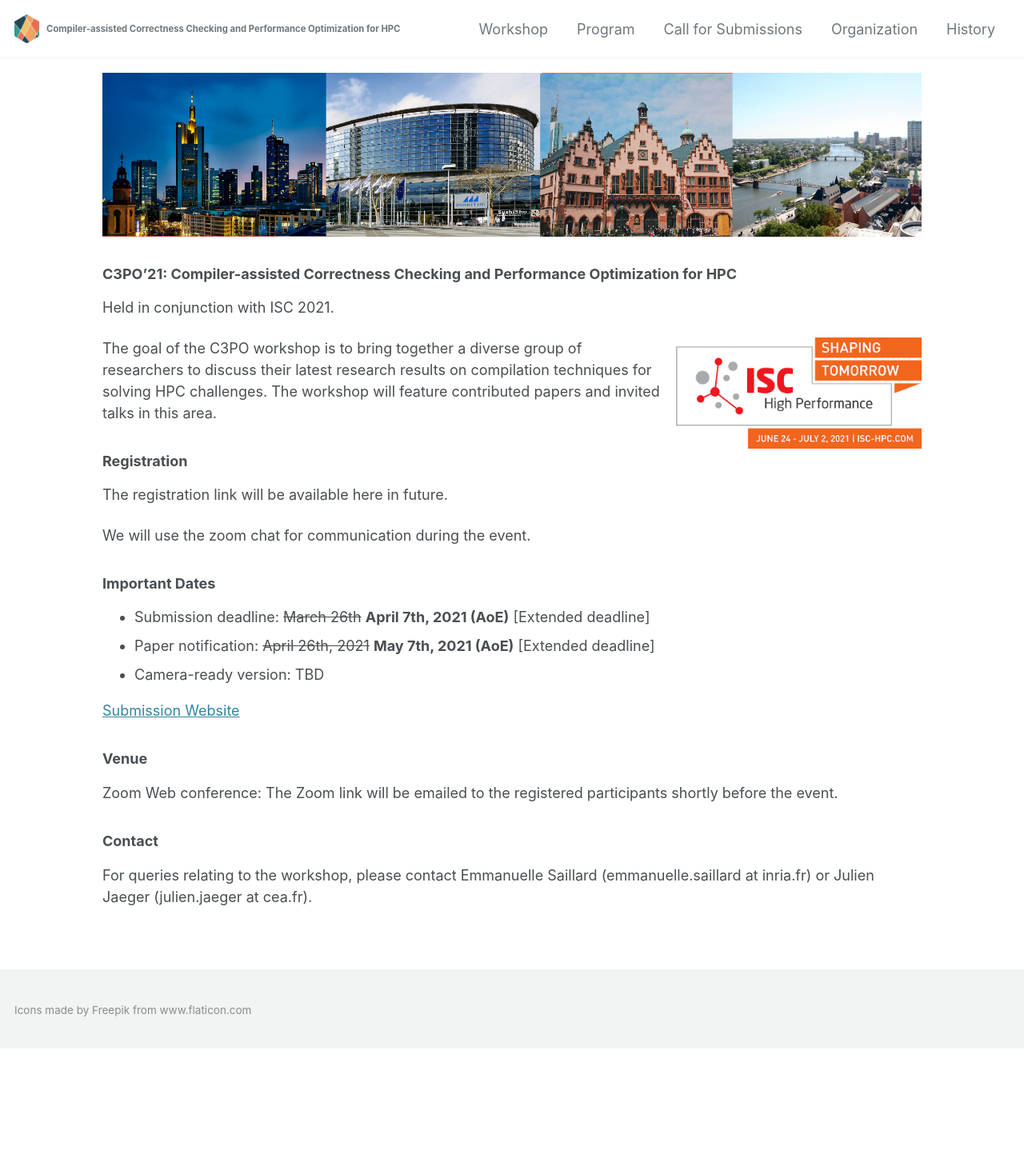
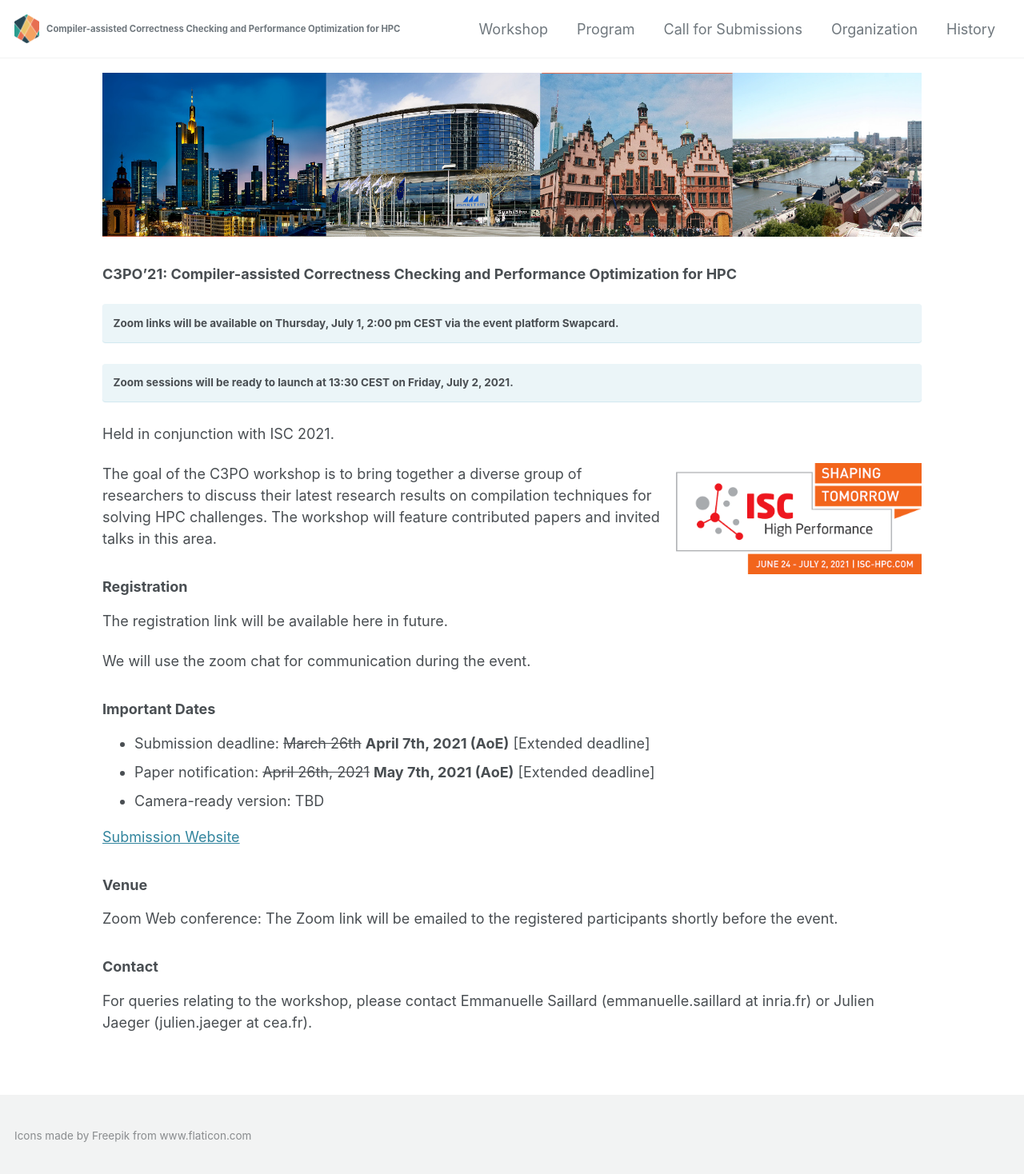
Before and after one commit to c3po-workshop/c3po-workshop.github.io, a Jekyll site: the page built from _pages/2021/index.md, in a window 1280 px wide. Shown: the whole page at 80% size. Built offline with Jekyll 4.4.1, drawn with Linux system fonts in a browser that asks for light colours; cached includes are drawn as plain includes; nearby versions of some CDN libraries; before the commit the page ends 1311 px from its top, so only the background shows below that.

Commit message:
Added zoom link hint

```diff
--- a/_pages/2021/index.md
+++ b/_pages/2021/index.md
@@ -5,6 +5,11 @@
 ![Banner](/assets/banner.jpg){:height="auto" width="100%"}
 
 ### C3PO'21: Compiler-assisted Correctness Checking and Performance Optimization for HPC
+
+**Zoom links will be available on Thursday, July 1, 2:00 pm CEST via the event platform Swapcard.**
+{: .notice--info}
+**Zoom sessions will be ready to launch at 13:30 CEST on Friday, July 2, 2021.**
+{: .notice--info}
 
 Held in conjunction with ISC 2021.
 
```
Also changed, not shown: _pages/2021/program.md (+5 -0 lines).
